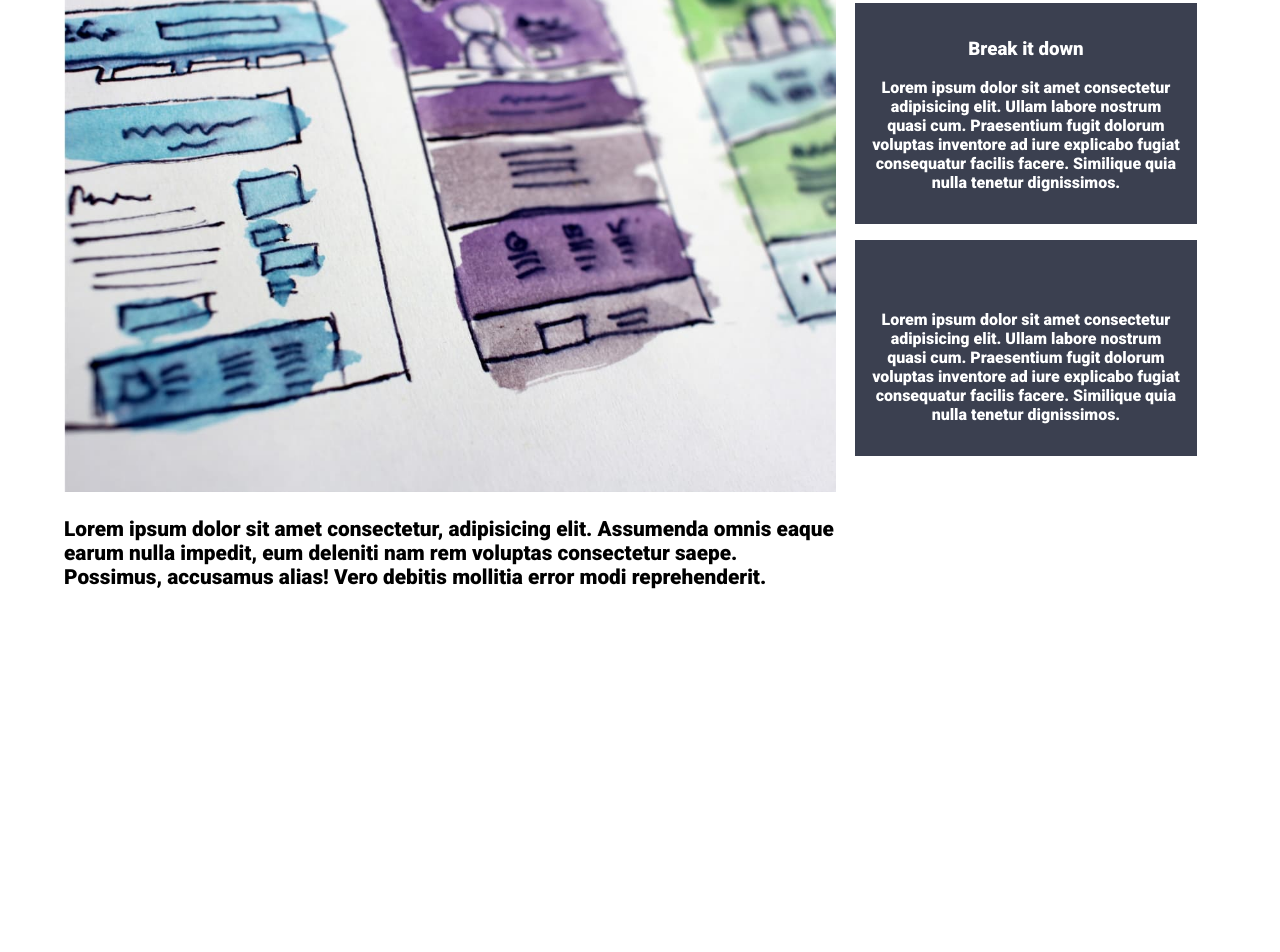
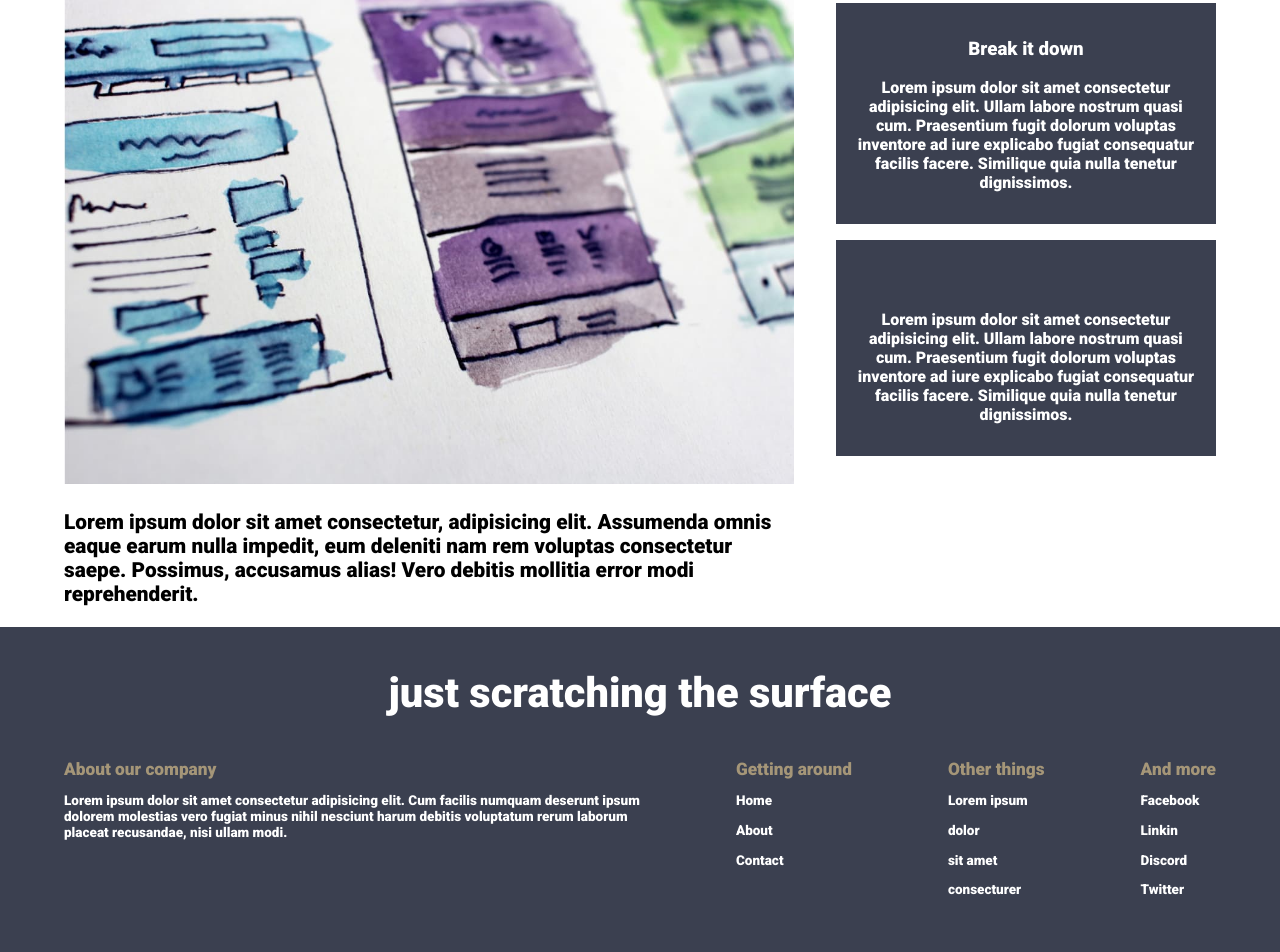
Before and after one commit to Sora048/KP-challenge, a plain HTML site: page Last Challenge/index.html in a window 1280 px wide. Shown: the part 998-1950 px from the top of the page. Before the commit the page ends 1608 px from the top, so only its background shows below. Drawn offline with Linux system fonts and the light colour scheme.

Commit message:
Finishly Done!

```diff
--- a/Last Challenge/index.css
+++ b/Last Challenge/index.css
@@ -168,6 +168,27 @@ aside h3{
     font-size: 1rem;
 }
 
+.footer{
+    background-color: #3B4050;
+    padding-top: 2em;
+    padding-bottom: 2em;
+}
+.footer h1, .footer p{
+    color: #fff;
+}
+h5{
+    color: #A59678;
+    margin: 0;
+}
+.footer p{
+    font-size: .65em;
+}
+
+.footlings{
+    margin-top: 2em;
+}
+
+
 @media (min-width: 700px) and (max-width: 1000px){
 
     .lower{
@@ -249,6 +270,10 @@ aside h3{
     .hero_img{
         max-width: 100%;
     }
+    .lower_main{
+        max-width: 80%;
+        margin-right: 2em;
+    }
 
     .lower_aside{
         max-width: 33%;
@@ -261,19 +286,15 @@ aside h3{
         font-weight: normal;
     }
 
-    /* .hero__text {
-        width: 62%;
+    .footy{
+        margin: 0 auto;
+    }
+    .foot_head{
+        margin: 0;
+       text-align: center;
+    }
+    .main_footling{
+        max-width: 50%;
     }
 
-
-
-    .primary-content {
-        width: 62%;
-    }
-
-    .sidebar {
-        width: 32%;
-    } */
-
-
 }
--- a/Last Challenge/index.html
+++ b/Last Challenge/index.html
@@ -71,20 +71,50 @@
         </div>
 
         <aside class="lower_aside">
-            <div class="container aside">
+            <div class="aside">
                 <h3>Break it down</h3>
                 <p>Lorem ipsum dolor sit amet consectetur adipisicing elit. Ullam labore nostrum quasi cum. Praesentium fugit dolorum voluptas inventore ad iure explicabo fugiat consequatur facilis facere. Similique quia nulla tenetur dignissimos.</p>
             </div>
-            <div class="container aside center_aside">
+            <div class="aside center_aside">
                 <h3>Break it down</h3>
                 <p>Lorem ipsum dolor sit amet consectetur adipisicing elit. Ullam labore nostrum quasi cum. Praesentium fugit dolorum voluptas inventore ad iure explicabo fugiat consequatur facilis facere. Similique quia nulla tenetur dignissimos.</p>
             </div>
-            <div class="container aside">
+            <div class="aside">
                 <br><br>
                 <p>Lorem ipsum dolor sit amet consectetur adipisicing elit. Ullam labore nostrum quasi cum. Praesentium fugit dolorum voluptas inventore ad iure explicabo fugiat consequatur facilis facere. Similique quia nulla tenetur dignissimos.</p>
             </div>
         </aside>
     </div>
 
+    <footer class="footer">
+        <h1 class="foot_head">just scratching the surface</h1>
+        <div class="container footy row">
+            <div class="footlings main_footling">
+                <h5>About our company</h5>
+                <p>Lorem ipsum dolor sit amet consectetur adipisicing elit. Cum facilis numquam deserunt ipsum dolorem molestias vero fugiat minus nihil nesciunt harum debitis voluptatum rerum laborum placeat recusandae, nisi ullam modi.</p>
+            </div>
+            <div class="footlings">
+                <h5>Getting around</h5>
+                <p>Home</p>
+                <p>About</p>
+                <p>Contact</p>
+            </div>
+            <div class="footlings">
+                <h5>Other things</h5>
+                <p>Lorem ipsum</p>
+                <p>dolor</p>
+                <p>sit amet</p>
+                <p>consecturer</p>
+            </div>
+            <div class="footlings">
+                <h5>And more</h5>
+                <p>Facebook</p>
+                <p>Linkin</p>
+                <p>Discord</p>
+                <p>Twitter</p>
+            </div>
+        </div>
+    </footer>
+
 </body>
 </html>
```
